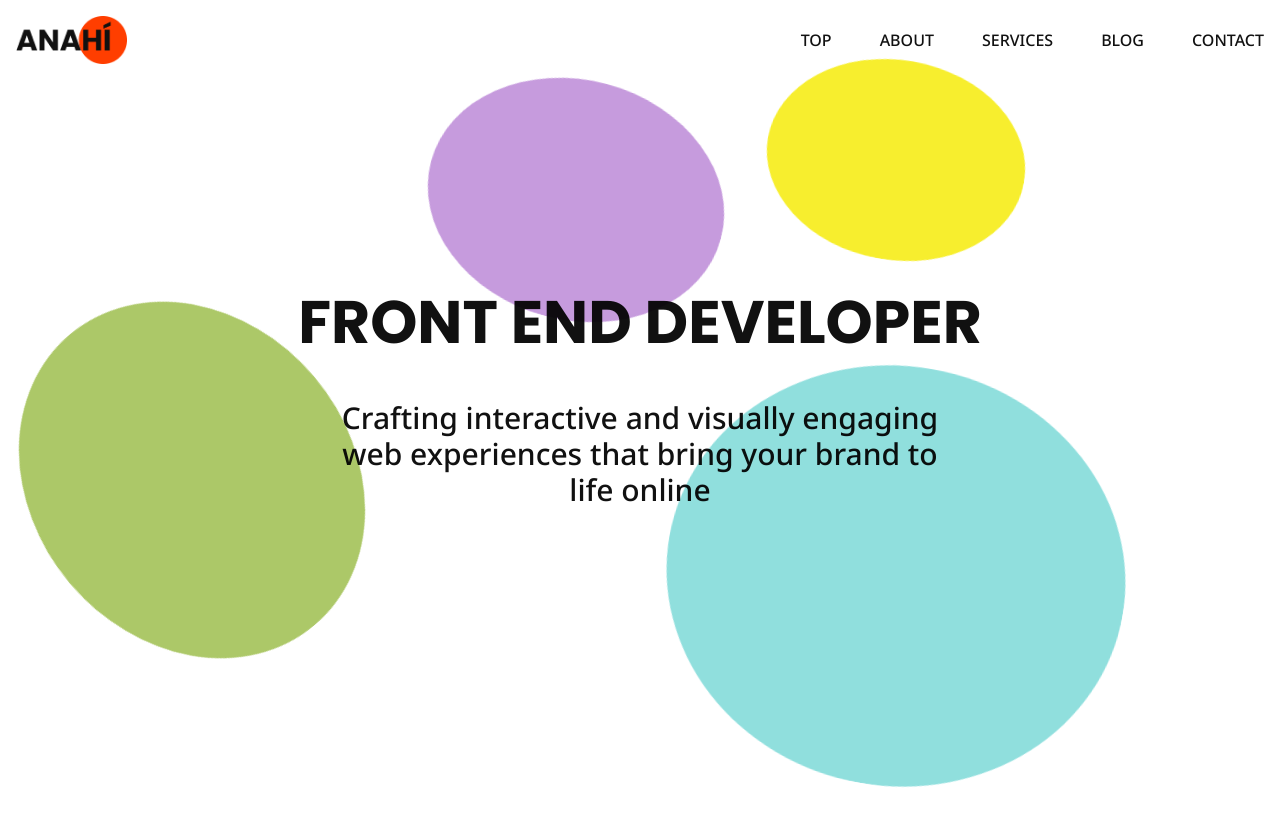
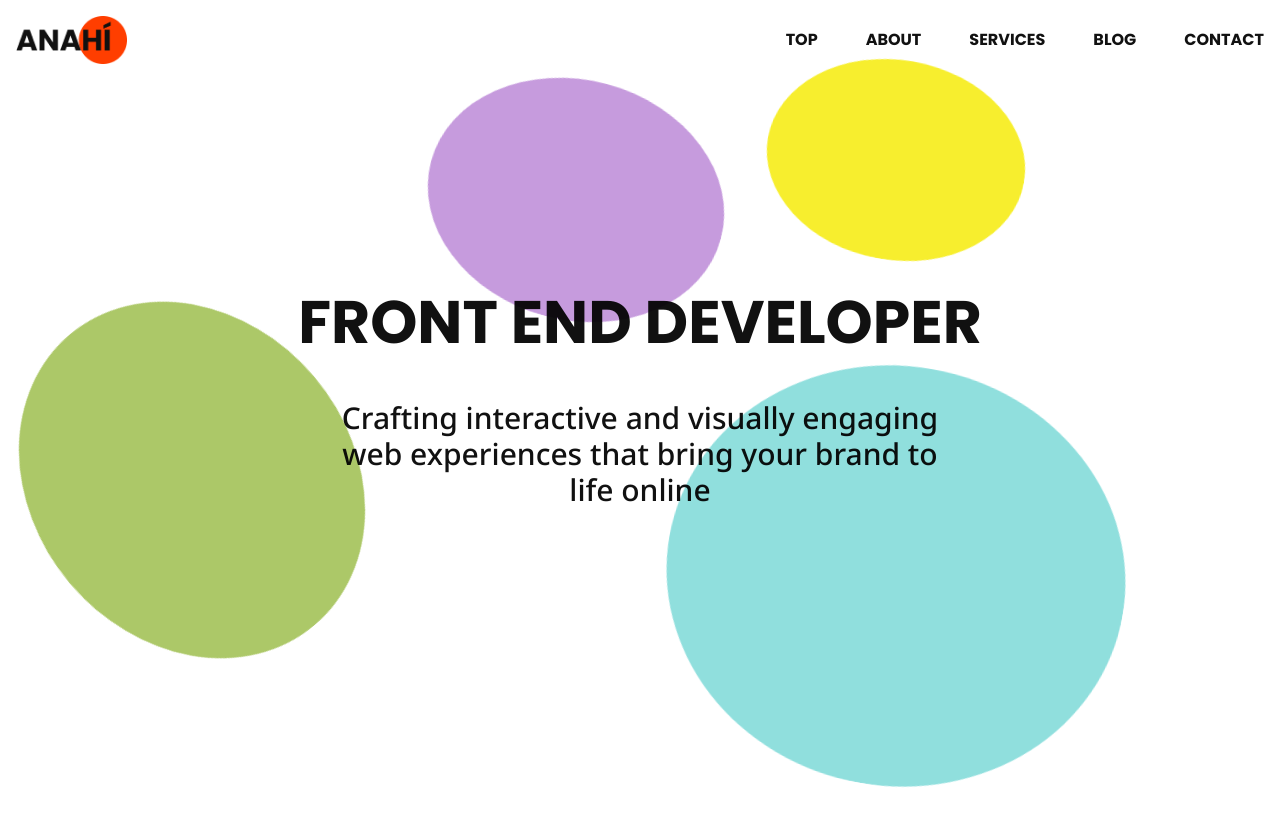
Before and after one commit to anigandini/anahi-portfolio, a Nuxt app: page / in a window 1280 px wide. Built offline with nearby package versions, Linux system fonts and the light colour scheme.

Commit message:
style: change menu font

```diff
--- a/app/components/UI/menu.vue
+++ b/app/components/UI/menu.vue
@@ -1,5 +1,5 @@
 <template>
-    <nav>
+    <nav class="title">
             <!-- Desktop -->
             <ul class="hidden md:flex gap-12 uppercase">
             <li v-for="item in links" :key="item.href">
```
